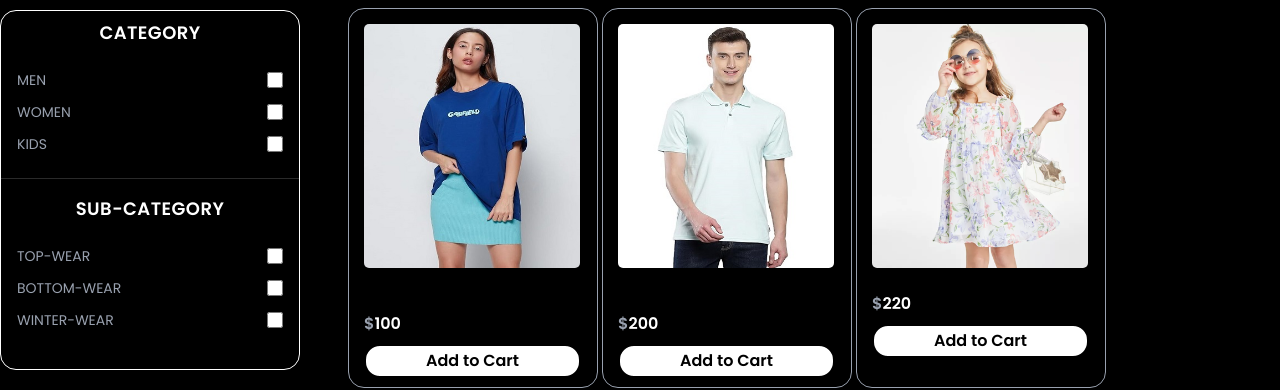
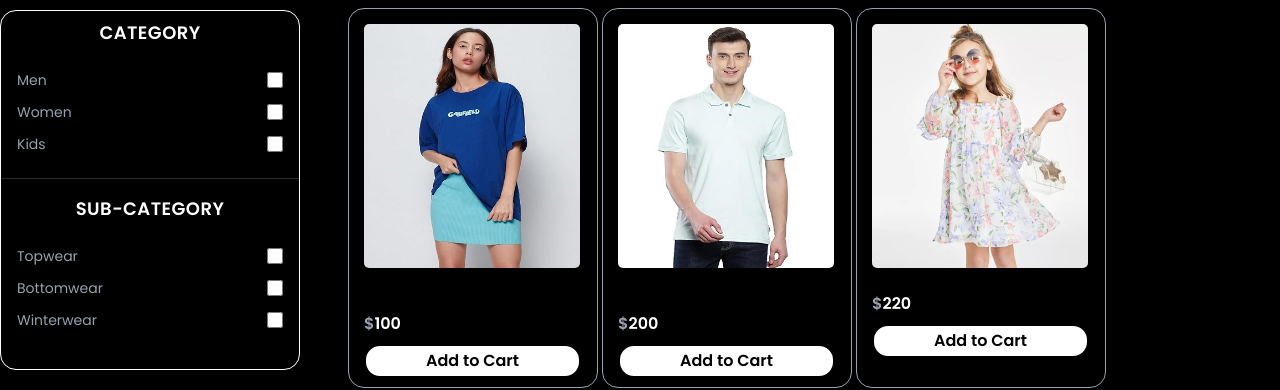
Before and after one commit to rahulrat-hub/E-commerce, a React (Vite) app: page /Collection in a window 1280 px wide. Shown: the part 230-620 px from the top of the page. Built offline with nearby package versions, Linux system fonts and the light colour scheme.

Commit message:
update the category

```diff
--- a/src/pages/Collection.jsx
+++ b/src/pages/Collection.jsx
@@ -9,18 +9,30 @@ import SearchIcon from '@mui/icons-material/Search';
 function Collection() {
   const [data, setdata] = useState(products);
   const [category,setCategory] = useState([]);
+  const [subCategory, setsubCategory] = useState([]);
 
   const toggleCategory = (event) => {
+    let c = event.target.value;
+    setCategory((i)=>i.includes(c) ?i .filter((o) =>o != c) :[...i,c])
+  };
+
+  const toggleSubCategory = (event) => {
 let c = event.target.value;
-setCategory((i)=>i.includes(c)?i.filter(o =>o != c) :[...i,c])
+setsubCategory((i)=>i.includes(c) ? i.filter((o) => o != c) : [...i,c])
   };
- useEffect(()=>{
-let updateproducts = products;
+
+  useEffect(()=>{
+let updateProducts = [...products];
 if(category.length){
- updateproducts = updateproducts.filter((i)=>category.includes(i.category))
- setdata(updateproducts)
+ updateProducts = updateProducts.filter((i)=>category.includes(i.category))
 }
-}, [category])
+
+if(subCategory.length){
+updateProducts = updateProducts.filter((i)=>subCategory.includes(i.subCategory))
+}
+
+setdata(updateProducts);
+}, [category,subCategory])
 
  return (
   <div className="bg-black ">
@@ -59,7 +71,7 @@ if(category.length){
 <div className=" my-12 mx-12 flex gap-10 text-white relative">
 
 {/* {CHECKED BOX} */}
-<div className="bg-transparent border rounded-2xl h-90 w-75 fixed top-60 left-0 ">
+<div className=" border rounded-2xl h-90 w-75 fixed top-60 left-0 ">
 
 {/* {HEADING} */}
 <h4 className='uppercase text-center py-2 text-[18px] font-semibold tracking-wide'>Category</h4>
@@ -67,18 +79,18 @@ if(category.length){
 {/* {CATEGORY} */}
 <div className="category flex flex-col gap-3 text-sm p-4">
  <label className='flex justify-between items-center cursor-pointer group'>
-<span className='text-gray-400 group-hover:text-white transition'>MEN</span>
+<span className='text-gray-400 group-hover:text-white transition'>Men</span>
 <input onChange={toggleCategory} className='w-4 h-4 cursor-pointer accent-white' type="checkbox" value="Men" />
   </label>
 
   <label className='flex justify-between items-center cursor-pointer group'>
-<span className='text-gray-400 group-hover:text-white transition'>WOMEN</span>
+<span className='text-gray-400 group-hover:text-white transition'>Women</span>
 <input onChange={toggleCategory}  className='w-4 h-4 cursor-pointer accent-white' type="checkbox" value="Women" />
   </label>
 
 
   <label className='flex justify-between items-center cursor-pointer group'>
-<span className='text-gray-400 group-hover:text-white transition'>KIDS</span>
+<span className='text-gray-400 group-hover:text-white transition'>Kids</span>
 <input onChange={toggleCategory} className='w-4 h-4 cursor-pointer accent-white' type="checkbox" value="Kids" />
   </label>
 
@@ -94,19 +106,19 @@ if(category.length){
 <div className="flex flex-col gap-3 text-sm p-4">
 
 <label className='flex justify-between items-center cursor-pointer group'>
-<span className='text-gray-400 group-hover:text-white transition'>TOP-WEAR</span>
-<input className='w-4 h-4 cursor-pointer accent-white' type="checkbox" />
+<span className='text-gray-400 group-hover:text-white transition'>Topwear</span>
+<input onChange={toggleSubCategory} className='w-4 h-4 cursor-pointer accent-white' type="checkbox" value="Topwear" />
 </label>
 
 <label className='flex justify-between items-center cursor-pointer group'>
-<span className='text-gray-400 group-hover:text-white transition'>BOTTOM-WEAR</span>
-<input className='w-4 h-4 cursor-pointer accent-white' type="checkbox" />
+<span className='text-gray-400 group-hover:text-white transition'>Bottomwear</span>
+<input onChange={toggleSubCategory} className='w-4 h-4 cursor-pointer accent-white' type="checkbox" value="Bottomwear" />
 </label>
 
 
 <label className='flex justify-between items-center cursor-pointer group'>
-<span className='text-gray-400 group-hover:text-white transition'>WINTER-WEAR</span>
-<input className='w-4 h-4 cursor-pointer accent-white' type="checkbox" />
+<span className='text-gray-400 group-hover:text-white transition'>Winterwear</span>
+<input onChange={toggleSubCategory} className='w-4 h-4 cursor-pointer accent-white' type="checkbox" value="Winterwear" />
 </label>
 
 </div>
```
